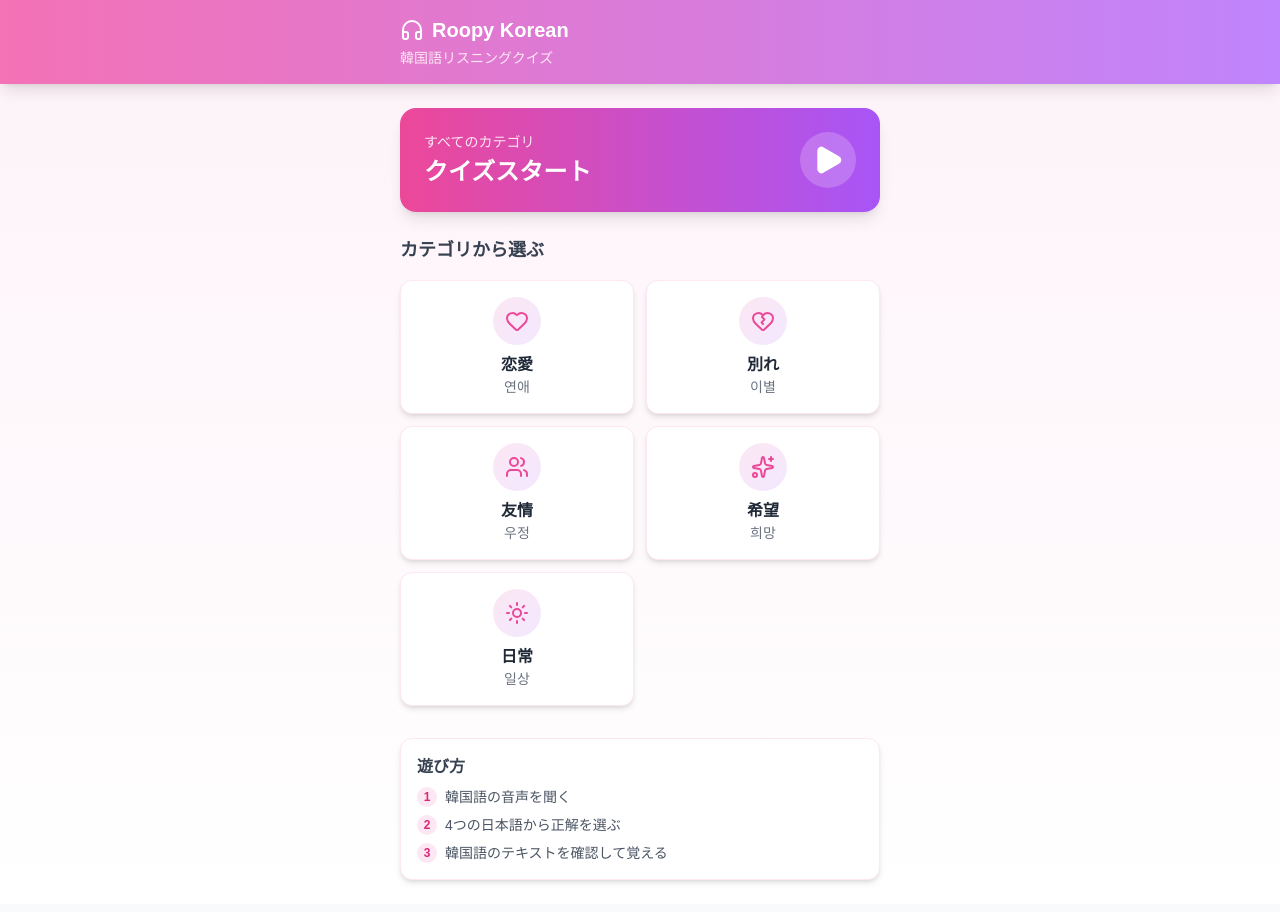
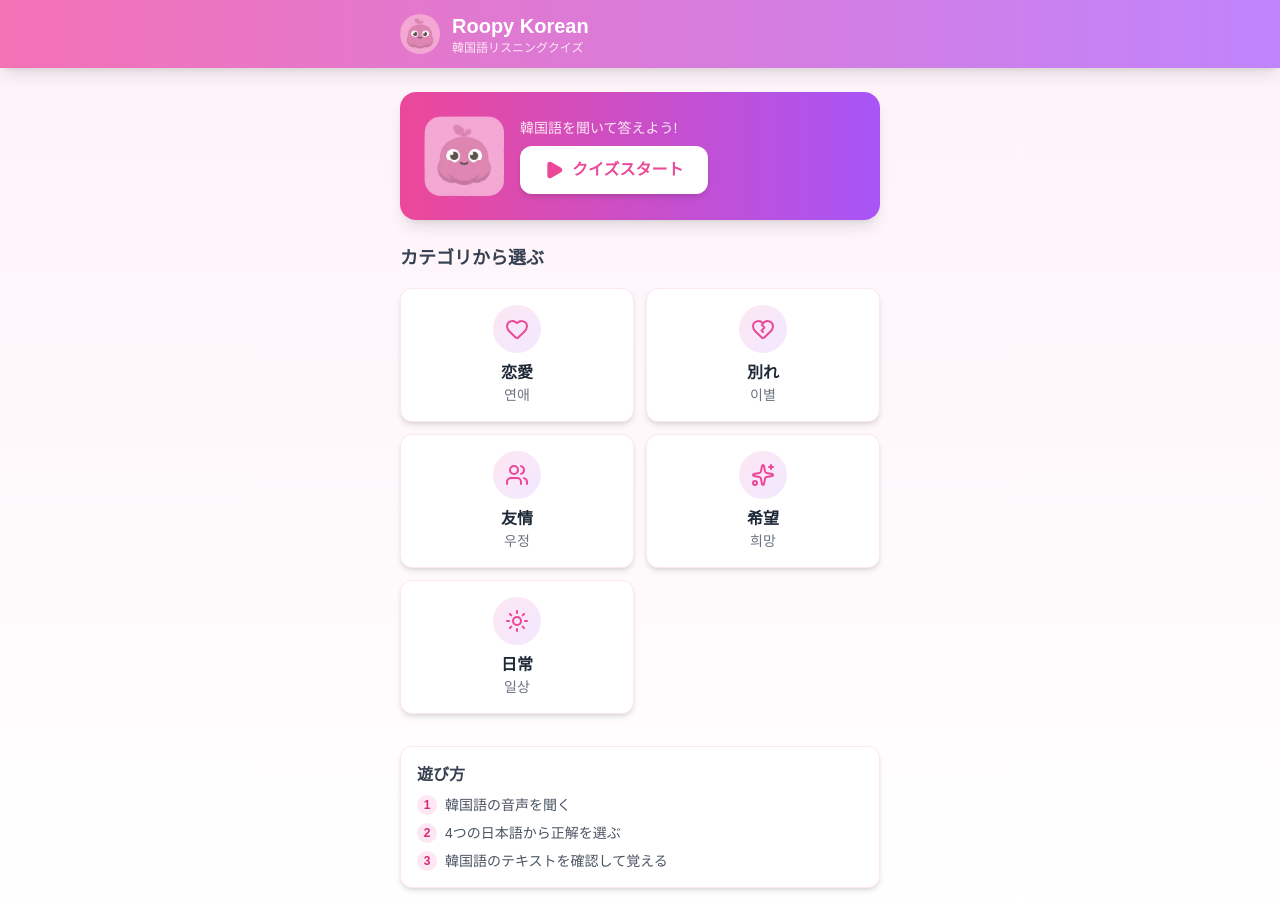
Before and after one commit to komotegawa-edore/mukimuki-chemistry-quiz, a Next.js app: page /korean in a window 1280 px wide. Built offline with nearby package versions, Linux system fonts and the light colour scheme; no server answers.

Commit message:
feat: Roopy Korean UI改善 - キャラクター追加・32問に増加

```diff
--- a/app/korean/page.tsx
+++ b/app/korean/page.tsx
@@ -1,7 +1,8 @@
 'use client'
 
 import { useRouter } from 'next/navigation'
-import { Heart, HeartCrack, Users, Sparkles, Sun, Headphones, Play } from 'lucide-react'
+import Image from 'next/image'
+import { Heart, HeartCrack, Users, Sparkles, Sun, Play } from 'lucide-react'
 import { KOREAN_CATEGORIES, type KoreanCategory } from '@/lib/types/database'
 
 // アイコンマッピング
@@ -25,31 +26,44 @@ export default function KoreanHomePage() {
     <div className="min-h-screen bg-gradient-to-b from-pink-50 to-white">
       {/* ヘッダー */}
       <header className="sticky top-0 z-50 bg-gradient-to-r from-pink-400 to-purple-400 text-white shadow-lg">
-        <div className="max-w-lg mx-auto px-4 py-4">
-          <div className="flex items-center gap-2">
-            <Headphones className="w-6 h-6" />
+        <div className="max-w-lg mx-auto px-4 py-3 flex items-center gap-3">
+          <Image
+            src="/korean/Roopy-Korean-icon.png"
+            alt="Roopy Korean"
+            width={40}
+            height={40}
+            className="rounded-full"
+          />
+          <div>
             <h1 className="text-xl font-bold">Roopy Korean</h1>
+            <p className="text-xs text-pink-100">韓国語リスニングクイズ</p>
           </div>
-          <p className="text-sm text-pink-100 mt-1">韓国語リスニングクイズ</p>
         </div>
       </header>
 
       <main className="max-w-lg mx-auto px-4 py-6">
-        {/* 全問チャレンジ */}
-        <button
-          onClick={() => handleStartQuiz()}
-          className="w-full bg-gradient-to-r from-pink-500 to-purple-500 text-white rounded-2xl p-6 shadow-lg hover:shadow-xl transition-all mb-6"
-        >
-          <div className="flex items-center justify-between">
-            <div className="text-left">
-              <p className="text-pink-100 text-sm">すべてのカテゴリ</p>
-              <p className="text-2xl font-bold mt-1">クイズスタート</p>
-            </div>
-            <div className="w-14 h-14 bg-white/20 rounded-full flex items-center justify-center">
-              <Play className="w-8 h-8 fill-current" />
+        {/* キャラクター＆スタートボタン */}
+        <div className="bg-gradient-to-r from-pink-500 to-purple-500 rounded-2xl p-6 shadow-lg mb-6 relative overflow-hidden">
+          <div className="flex items-center gap-4">
+            <Image
+              src="/korean/Roopy-Korean-icon.png"
+              alt="Roopy"
+              width={80}
+              height={80}
+              className="shrink-0"
+            />
+            <div className="flex-1">
+              <p className="text-pink-100 text-sm">韓国語を聞いて答えよう!</p>
+              <button
+                onClick={() => handleStartQuiz()}
+                className="mt-2 bg-white text-pink-500 font-bold py-3 px-6 rounded-xl shadow-md hover:shadow-lg transition-all flex items-center gap-2"
+              >
+                <Play className="w-5 h-5 fill-current" />
+                クイズスタート
+              </button>
             </div>
           </div>
-        </button>
+        </div>
 
         {/* カテゴリ選択 */}
         <h2 className="text-lg font-bold text-gray-700 mb-4">カテゴリから選ぶ</h2>
--- a/components/KoreanQuizRunner.tsx
+++ b/components/KoreanQuizRunner.tsx
@@ -1,6 +1,7 @@
 'use client'
 
 import { useState, useRef, useEffect } from 'react'
+import Image from 'next/image'
 import { Play, Pause, RotateCcw, Volume2, Check, X, ChevronRight, Home } from 'lucide-react'
 import type { KoreanPhrase } from '@/lib/types/database'
 
@@ -105,10 +106,24 @@ export default function KoreanQuizRunner({ phrases, onComplete, onHome }: Korean
 
   if (isFinished) {
     const percentage = Math.round((score / phrases.length) * 100)
+    const getMessage = () => {
+      if (percentage === 100) return '완벽해요! (完璧!)'
+      if (percentage >= 80) return '잘했어요! (よくできた!)'
+      if (percentage >= 60) return '좋아요! (いいね!)'
+      return '화이팅! (ファイト!)'
+    }
     return (
       <div className="min-h-screen bg-gradient-to-b from-pink-50 to-white flex items-center justify-center p-4">
         <div className="bg-white rounded-2xl shadow-xl p-8 max-w-md w-full text-center">
-          <div className="w-20 h-20 bg-gradient-to-br from-pink-400 to-purple-400 rounded-full flex items-center justify-center mx-auto mb-6">
+          <Image
+            src="/korean/Roopy-Korean-icon.png"
+            alt="Roopy"
+            width={100}
+            height={100}
+            className="mx-auto mb-4"
+          />
+          <p className="text-lg text-pink-500 font-bold mb-2">{getMessage()}</p>
+          <div className="w-24 h-24 bg-gradient-to-br from-pink-400 to-purple-400 rounded-full flex items-center justify-center mx-auto mb-4">
             <span className="text-3xl font-bold text-white">{percentage}%</span>
           </div>
           <h2 className="text-2xl font-bold text-gray-800 mb-2">クイズ完了!</h2>
```
